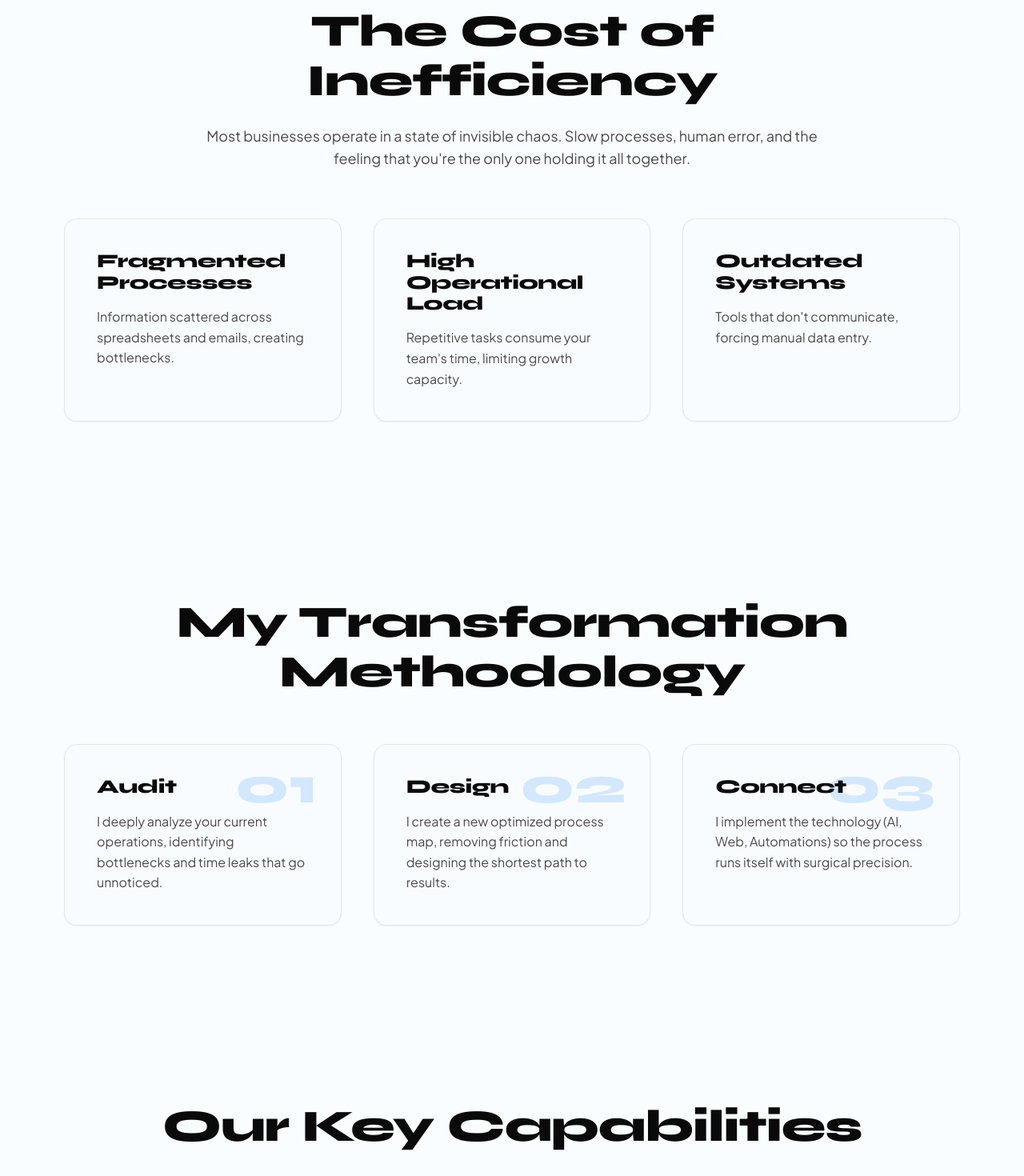
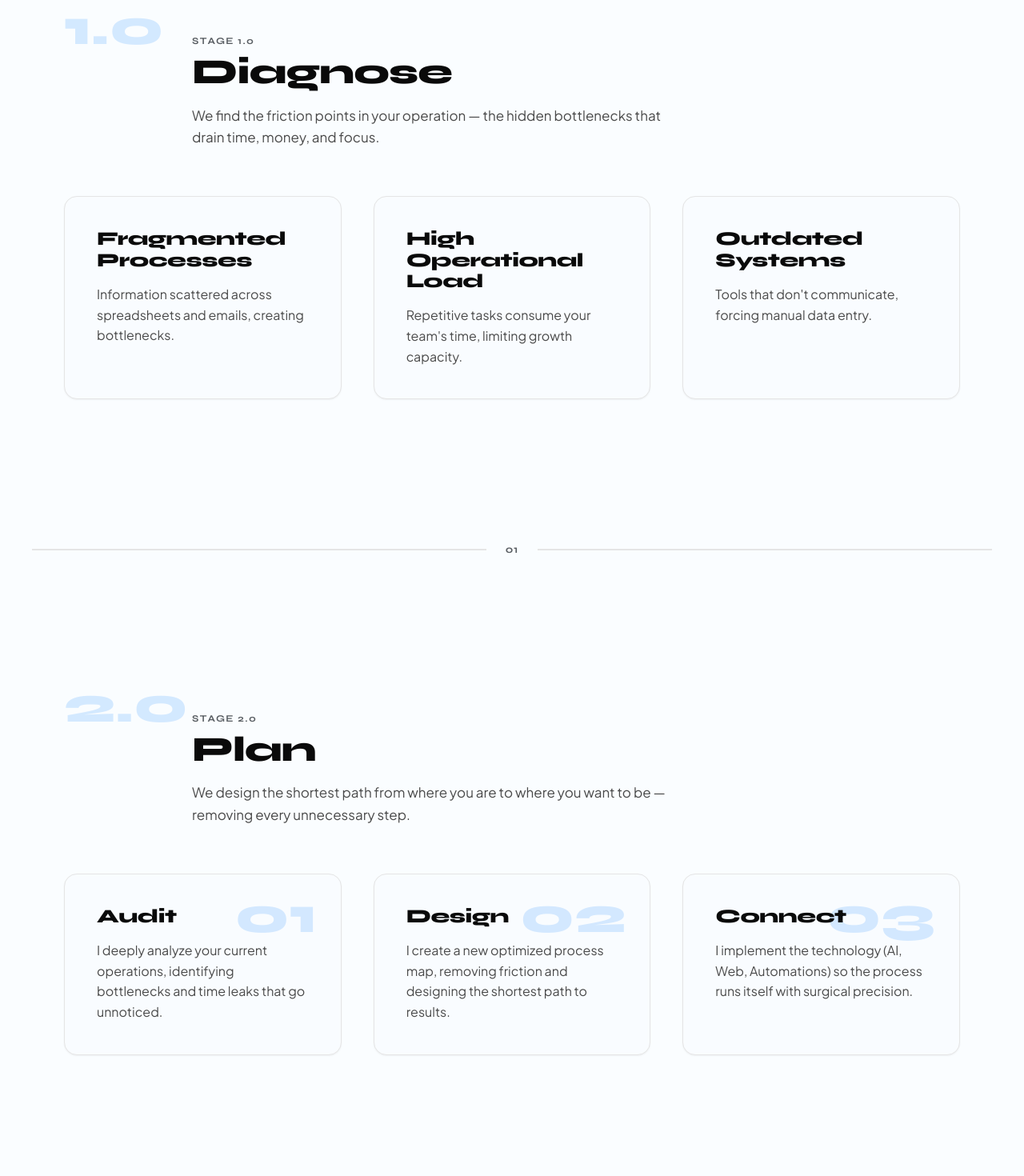
Before and after one commit to Artag-Chris/xproyect, a Next.js app: page /en in a window 1280 px wide. Shown: the part 960-2430 px from the top of the page at 80% size. Built offline with nearby package versions, Linux system fonts and the light colour scheme; no server answers.

Commit message:
narrative workflow: reframe 4 sections as numbered stages 1.0-4.0

```diff
--- a/dictionaries/en.json
+++ b/dictionaries/en.json
@@ -17,6 +17,16 @@
     "cta_primary": "View Our Work",
     "cta_secondary": "Get in Touch",
     "badge": "Thermoelectrics & Active Noise Cancellation"
+  },
+  "narrative": {
+    "stages": {
+      "0": { "label": "Stage 1.0", "heading": "Diagnose", "description": "We find the friction points in your operation — the hidden bottlenecks that drain time, money, and focus." },
+      "1": { "label": "Stage 2.0", "heading": "Plan", "description": "We design the shortest path from where you are to where you want to be — removing every unnecessary step." },
+      "2": { "label": "Stage 3.0", "heading": "Build", "description": "We build the systems, automations, and interfaces that make your business run with surgical precision." },
+      "3": { "label": "Stage 4.0", "heading": "Deliver", "description": "We ship working technology that your team actually uses — tested, documented, and ready to scale." }
+    },
+    "divider": "Next stage",
+    "cta": "Start at stage 1.0"
   },
   "pain": {
     "heading": "The Cost of Inefficiency",
--- a/dictionaries/es.json
+++ b/dictionaries/es.json
@@ -17,6 +17,16 @@
     "cta_primary": "Ver Nuestro Trabajo",
     "cta_secondary": "Contáctanos",
     "badge": "Thermoelectrics & Active Noise Cancellation"
+  },
+  "narrative": {
+    "stages": {
+      "0": { "label": "Etapa 1.0", "heading": "Diagnosticar", "description": "Encontramos los puntos de fricción en tu operación — los cuellos de botella ocultos que drenan tiempo, dinero y enfoque." },
+      "1": { "label": "Etapa 2.0", "heading": "Planificar", "description": "Diseñamos la ruta más corta desde donde estás hasta donde quieres llegar — eliminando cada paso innecesario." },
+      "2": { "label": "Etapa 3.0", "heading": "Construir", "description": "Construimos los sistemas, automatizaciones e interfaces que hacen que tu negocio funcione con precisión quirúrgica." },
+      "3": { "label": "Etapa 4.0", "heading": "Entregar", "description": "Entregamos tecnología funcional que tu equipo realmente usa — probada, documentada y lista para escalar." }
+    },
+    "divider": "Siguiente etapa",
+    "cta": "Empezar en etapa 1.0"
   },
   "pain": {
     "heading": "El Costo de la Ineficiencia",
--- a/src/app/[lang]/page.tsx
+++ b/src/app/[lang]/page.tsx
@@ -11,16 +11,21 @@ const ShowcaseSection = dynamic(() => import('@/components/sections/ShowcaseSect
 const FAQSection = dynamic(() => import('@/components/sections/FAQSection'), { ssr: false });
 const FounderSection = dynamic(() => import('@/components/sections/FounderSection'), { ssr: false });
 const CallSection = dynamic(() => import('@/components/sections/CallSection'), { ssr: false });
+const StageDivider = dynamic(() => import('@/components/sections/StageDivider'), { ssr: false });
 
 export default function Home() {
   return (
     <>
       <Hero />
       <PainSection />
+      <StageDivider num="01" />
       <MethodSection />
+      <StageDivider num="02" />
       <CapacitiesSection />
+      <StageDivider num="03" />
+      <ShowcaseSection />
+      <StageDivider num="04" />
       <ProofSection />
-      <ShowcaseSection />
       <FounderSection />
       <FAQSection />
       <CallSection />
--- a/src/app/globals.css
+++ b/src/app/globals.css
@@ -1,4 +1,5 @@
 /* Hallmark · macrostructure: Narrative Workflow · Nav: N6 · Footer: Ft5
+ * Sections: numbered stages 1.0–4.0 (Diagnose → Plan → Build → Deliver)
  * Theme: Editorial (Blue · Syne + Jakarta)
  * Slop test: 69 / 69 ✓ (verified post-build)
  */
@@ -23,7 +24,7 @@
 
   --text-primary: #0a0a0a !important;
   --text-secondary: #4a4a4a;
-  --text-tertiary: #6a6a6a;
+  --text-tertiary: oklch(48% 0.01 250);
   --text-disabled: #d1d1d1;
 
   --shadow-sm: 0 1px 2px rgba(0, 0, 0, 0.05);
@@ -51,7 +52,7 @@
   --border-light: #333333;
   --text-primary: #f5f5f5 !important;
   --text-secondary: #a1a1a1;
-  --text-tertiary: #6a6a6a;
+  --text-tertiary: oklch(48% 0.01 250);
   --text-disabled: #404040;
   color-scheme: dark;
 }
--- a/src/components/sections/CapacitiesSection.tsx
+++ b/src/components/sections/CapacitiesSection.tsx
@@ -2,36 +2,16 @@
 
 import Link from 'next/link'
 import styled from 'styled-components'
-import { motion } from 'framer-motion'
 import { useLocale } from '@/lib/locale-context'
+import StageHeader from './StageHeader'
 
 const Section = styled.section`
-  padding: 120px 40px;
+  padding: 100px 40px;
   max-width: 1200px;
   margin: 0 auto;
-  display: flex;
-  flex-direction: column;
-  align-items: center;
-  text-align: center;
 
   @media (max-width: 768px) {
     padding: 60px 16px;
-  }
-`;
-
-const Heading = styled(motion.h2)`
-  font-family: var(--font-syne);
-  font-size: clamp(32px, 5vw, 56px);
-  font-weight: 800;
-  color: var(--text-primary);
-  margin-bottom: 60px;
-  line-height: 1.1;
-  text-wrap: balance;
-
-  @media (max-width: 768px) {
-    font-size: clamp(22px, 6vw, 28px);
-    line-height: 1.3;
-    margin-bottom: 28px;
   }
 `;
 
@@ -99,7 +79,8 @@ const CardDesc = styled.p`
 `;
 
 export default function CapacitiesSection(){
-  const { t, locale } = useLocale();
+  const { t, tRaw, locale } = useLocale();
+  const stage = tRaw('narrative.stages.2') as Record<string, string>;
 
   const capabilities = [
     { title: t('capacities.items.0.title'), desc: t('capacities.items.0.desc') },
@@ -114,14 +95,12 @@ export default function CapacitiesSection(){
 
   return (
     <Section id="capacities">
-      <Heading
-        initial={{ opacity: 0, y: 20 }}
-        whileInView={{ opacity: 1, y: 0 }}
-        viewport={{ once: true }}
-        transition={{ duration: 0.6 }}
-      >
-        {t('capacities.heading')}
-      </Heading>
+      <StageHeader
+        num="3.0"
+        label={stage?.label ?? 'Stage 3.0'}
+        heading={stage?.heading ?? 'Build'}
+        description={stage?.description ?? ''}
+      />
       <Grid>
         {capabilities.map((c, idx) => (
           <Link key={idx} href={`/${locale}/services/${slugs[idx]}`} style={{ textDecoration: 'none' }}>
--- a/src/components/sections/MethodSection.tsx
+++ b/src/components/sections/MethodSection.tsx
@@ -1,40 +1,20 @@
 'use client';
 
 import styled from 'styled-components';
-import { motion } from 'framer-motion';
 import { useLocale } from '@/lib/locale-context';
+import StageHeader from './StageHeader';
 
 const Section = styled.section`
   padding: 100px 40px;
   max-width: 1200px;
   margin: 0 auto;
-  display: flex;
-  flex-direction: column;
-  align-items: center;
-  text-align: center;
 
   @media (max-width: 768px) {
     padding: 50px 16px;
   }
 `;
 
-const Heading = styled(motion.h2)`
-  font-family: var(--font-syne);
-  font-size: clamp(32px, 5vw, 56px);
-  font-weight: 800;
-  color: var(--text-primary);
-  margin-bottom: 60px;
-  line-height: 1.1;
-  text-wrap: balance;
-
-  @media (max-width: 768px) {
-    font-size: clamp(22px, 6vw, 28px);
-    line-height: 1.3;
-    margin-bottom: 28px;
-  }
-`;
-
-const MethodGrid = styled.div`
+const Grid = styled.div`
   display: grid;
   grid-template-columns: repeat(3, 1fr);
   gap: 40px;
@@ -46,7 +26,7 @@ const MethodGrid = styled.div`
   }
 `;
 
-const MethodStep = styled.div`
+const Step = styled.div`
   position: relative;
   padding: 40px;
   background: var(--surface);
@@ -119,7 +99,8 @@ const MethodStep = styled.div`
 `;
 
 export default function MethodSection() {
-  const { t } = useLocale();
+  const { t, tRaw } = useLocale();
+  const stage = tRaw('narrative.stages.1') as Record<string, string>;
 
   const steps = [
     { title: t('method.steps.0.title'), desc: t('method.steps.0.desc') },
@@ -129,24 +110,21 @@ export default function MethodSection() {
 
   return (
     <Section id="method">
-      <Heading
-        initial={{ opacity: 0, y: 20 }}
-        whileInView={{ opacity: 1, y: 0 }}
-        viewport={{ once: true }}
-        transition={{ duration: 0.6 }}
-      >
-        {t('method.heading')}
-      </Heading>
-
-      <MethodGrid>
+      <StageHeader
+        num="2.0"
+        label={stage?.label ?? 'Stage 2.0'}
+        heading={stage?.heading ?? 'Plan'}
+        description={stage?.description ?? ''}
+      />
+      <Grid>
         {steps.map((step, i) => (
-          <MethodStep key={i}>
+          <Step key={i}>
             <div className="step-number">0{i + 1}</div>
             <h3>{step.title}</h3>
             <p>{step.desc}</p>
-          </MethodStep>
+          </Step>
         ))}
-      </MethodGrid>
+      </Grid>
     </Section>
   );
 }
--- a/src/components/sections/PainSection.tsx
+++ b/src/components/sections/PainSection.tsx
@@ -2,76 +2,37 @@
 
 import styled from 'styled-components';
 import { useLocale } from '@/lib/locale-context';
+import StageHeader from './StageHeader';
 
 const Section = styled.section`
   padding: 120px 40px;
   max-width: 1200px;
   margin: 0 auto;
-  display: flex;
-  flex-direction: column;
-  align-items: center;
-  text-align: center;
 
   @media (max-width: 768px) {
     padding: 60px 16px;
   }
 `;
 
-const ContentWrapper = styled.div`
-  max-width: 800px;
-  margin: 0 auto;
-`;
-
-const Heading = styled.h2`
-  font-family: var(--font-syne);
-  font-size: clamp(32px, 5vw, 56px);
-  font-weight: 800;
-  color: var(--text-primary);
-  margin-bottom: 24px;
-  line-height: 1.1;
-  text-wrap: balance;
-
-  @media (max-width: 768px) {
-    font-size: clamp(22px, 6vw, 28px);
-    line-height: 1.3;
-  }
-`;
-
-const Text = styled.p`
-  font-family: var(--font-jakarta);
-  font-size: 18px;
-  color: var(--text-secondary);
-  line-height: 1.6;
-  margin-bottom: 60px;
-  overflow-wrap: break-word;
-
-  @media (max-width: 768px) {
-    font-size: 16px;
-    line-height: 1.5;
-    margin-bottom: 32px;
-  }
-`;
-
-const ChaosGrid = styled.div`
+const Grid = styled.div`
   display: grid;
   grid-template-columns: repeat(auto-fit, minmax(280px, 1fr));
   gap: 40px;
   width: 100%;
 `;
 
-const ChaosCard = styled.div`
+const Card = styled.div`
   padding: 40px;
   background: var(--surface);
   border: 1px solid var(--border);
   border-radius: 16px;
   text-align: left;
   box-shadow: var(--shadow-sm);
-  transition: border-color var(--transition-base), box-shadow var(--transition-base), transform var(--transition-base);
+  transition: border-color var(--transition-base), box-shadow var(--transition-base);
 
   &:hover {
     border-color: var(--primary);
     box-shadow: var(--shadow-md);
-    transform: translateY(-5px);
   }
 
   h3 {
@@ -106,7 +67,8 @@ const ChaosCard = styled.div`
 `;
 
 export default function PainSection() {
-  const { t } = useLocale();
+  const { t, tRaw } = useLocale();
+  const stage = tRaw('narrative.stages.0') as Record<string, string>;
 
   const painPoints = [
     { title: t('pain.items.0.title'), desc: t('pain.items.0.desc') },
@@ -116,23 +78,20 @@ export default function PainSection() {
 
   return (
     <Section id="pain">
-      <ContentWrapper>
-        <Heading>
-          {t('pain.heading')}
-        </Heading>
-        <Text>
-          {t('pain.subtitle')}
-        </Text>
-      </ContentWrapper>
-
-      <ChaosGrid>
+      <StageHeader
+        num="1.0"
+        label={stage?.label ?? 'Stage 1.0'}
+        heading={stage?.heading ?? 'Diagnose'}
+        description={stage?.description ?? ''}
+      />
+      <Grid>
         {painPoints.map((point, i) => (
-          <ChaosCard key={i}>
+          <Card key={i}>
             <h3>{point.title}</h3>
             <p>{point.desc}</p>
-          </ChaosCard>
+          </Card>
         ))}
-      </ChaosGrid>
+      </Grid>
     </Section>
   );
 }
--- a/src/components/sections/ShowcaseSection.tsx
+++ b/src/components/sections/ShowcaseSection.tsx
@@ -2,37 +2,17 @@
 
 import Link from 'next/link'
 import styled from 'styled-components'
-import { motion } from 'framer-motion'
 import { useLocale } from '@/lib/locale-context'
 import { useTrack } from '@/hooks/useTrack'
+import StageHeader from './StageHeader'
 
 const Section = styled.section`
-  padding: 120px 40px;
+  padding: 80px 40px;
   max-width: 1200px;
   margin: 0 auto;
-  display: flex;
-  flex-direction: column;
-  align-items: center;
 
   @media (max-width: 768px) {
     padding: 60px 16px;
-  }
-`;
-
-const Heading = styled(motion.h2)`
-  font-family: var(--font-syne);
-  font-size: clamp(32px, 5vw, 56px);
-  font-weight: 800;
-  color: var(--text-primary);
-  text-align: center;
-  margin-bottom: 60px;
-  line-height: 1.1;
-  text-wrap: balance;
-
-  @media (max-width: 768px) {
-    font-size: clamp(22px, 6vw, 28px);
-    line-height: 1.3;
-    margin-bottom: 28px;
   }
 `;
 
@@ -158,8 +138,9 @@ const gradients = [
 ];
 
 export default function ShowcaseSection() {
-  const { t, locale } = useLocale();
+  const { t, tRaw, locale } = useLocale();
   const track = useTrack();
+  const stage = tRaw('narrative.stages.3') as Record<string, string>;
 
   const items = [
     { title: t('showcase.items.0.title'), desc: t('showcase.items.0.desc'), result: t('showcase.items.0.result') },
@@ -171,14 +152,12 @@ export default function ShowcaseSection() {
 
   return (
     <Section id="showcase">
-      <Heading
-        initial={{ opacity: 0, y: 20 }}
-        whileInView={{ opacity: 1, y: 0 }}
-        viewport={{ once: true }}
-        transition={{ duration: 0.6 }}
-      >
-        {t('showcase.heading')}
-      </Heading>
+      <StageHeader
+        num="4.0"
+        label={stage?.label ?? 'Stage 4.0'}
+        heading={stage?.heading ?? 'Deliver'}
+        description={stage?.description ?? ''}
+      />
       <Grid>
         {items.map((it, idx) => (
           <Link key={idx} href={`/${locale}/services/${slugs[idx]}`} style={{ textDecoration: 'none' }}>
--- /dev/null
+++ b/src/components/sections/StageDivider.tsx
@@ -0,0 +1,53 @@
+'use client';
+
+import styled from 'styled-components';
+import { motion } from 'framer-motion';
+
+interface StageDividerProps {
+  num: string;
+}
+
+const Wrapper = styled.div`
+  display: flex;
+  align-items: center;
+  gap: 24px;
+  padding: 60px 0;
+  max-width: 1200px;
+  margin: 0 auto;
+
+  @media (max-width: 768px) {
+    padding: 40px 0;
+    gap: 16px;
+  }
+`;
+
+const Line = styled.div`
+  flex: 1;
+  height: 2px;
+  background: var(--border);
+`;
+
+const Num = styled.span`
+  font-family: var(--font-syne);
+  font-size: 13px;
+  font-weight: 600;
+  color: var(--text-tertiary);
+  letter-spacing: 0.08em;
+  white-space: nowrap;
+`;
+
+export default function StageDivider({ num }: StageDividerProps) {
+  return (
+    <Wrapper
+      as={motion.div}
+      initial={{ opacity: 0, scaleX: 0.8 }}
+      whileInView={{ opacity: 1, scaleX: 1 }}
+      viewport={{ once: true }}
+      transition={{ duration: 0.5, ease: [0.23, 1, 0.32, 1] }}
+    >
+      <Line />
+      <Num>{num}</Num>
+      <Line />
+    </Wrapper>
+  );
+}
--- /dev/null
+++ b/src/components/sections/StageHeader.tsx
@@ -0,0 +1,104 @@
+'use client';
+
+import styled from 'styled-components';
+import { motion } from 'framer-motion';
+
+interface StageHeaderProps {
+  num: string;
+  label: string;
+  heading: string;
+  description: string;
+}
+
+const HeaderGrid = styled.div`
+  display: grid;
+  grid-template-columns: 6rem 1fr;
+  gap: 64px;
+  align-items: baseline;
+  margin-bottom: 60px;
+
+  @media (max-width: 768px) {
+    grid-template-columns: 1fr;
+    gap: 4px;
+    margin-bottom: 32px;
+  }
+`;
+
+const StageNum = styled.div`
+  font-family: var(--font-syne);
+  font-size: 64px;
+  font-weight: 800;
+  color: var(--primary);
+  opacity: 0.15;
+  line-height: 0.85;
+  user-select: none;
+
+  @media (max-width: 768px) {
+    font-size: 28px;
+    opacity: 0.12;
+  }
+`;
+
+const RightCol = styled.div``;
+
+const StageLabel = styled.p`
+  font-family: var(--font-syne);
+  font-size: 12px;
+  font-weight: 600;
+  color: var(--text-tertiary);
+  letter-spacing: 0.12em;
+  text-transform: uppercase;
+  margin-bottom: 8px;
+
+  @media (max-width: 768px) {
+    font-size: 11px;
+  }
+`;
+
+const StageHeading = styled.h2`
+  font-family: var(--font-syne);
+  font-size: clamp(28px, 4vw, 44px);
+  font-weight: 800;
+  color: var(--text-primary);
+  line-height: 1.1;
+  margin-bottom: 16px;
+  text-wrap: balance;
+
+  @media (max-width: 768px) {
+    font-size: clamp(20px, 5vw, 26px);
+    margin-bottom: 10px;
+  }
+`;
+
+const StageDesc = styled.p`
+  font-family: var(--font-jakarta);
+  font-size: 17px;
+  color: var(--text-secondary);
+  line-height: 1.6;
+  max-width: 600px;
+  overflow-wrap: break-word;
+
+  @media (max-width: 768px) {
+    font-size: 15px;
+    line-height: 1.5;
+  }
+`;
+
+export default function StageHeader({ num, label, heading, description }: StageHeaderProps) {
+  return (
+    <HeaderGrid
+      as={motion.div}
+      initial={{ opacity: 0, x: -40 }}
+      whileInView={{ opacity: 1, x: 0 }}
+      viewport={{ once: true, margin: '-80px' }}
+      transition={{ duration: 0.7, ease: [0.23, 1, 0.32, 1] }}
+    >
+      <StageNum>{num}</StageNum>
+      <RightCol>
+        <StageLabel>{label}</StageLabel>
+        <StageHeading>{heading}</StageHeading>
+        <StageDesc>{description}</StageDesc>
+      </RightCol>
+    </HeaderGrid>
+  );
+}
```
Also changed, not shown: src/components/sections/CallSection.tsx (+39 -0 lines).
